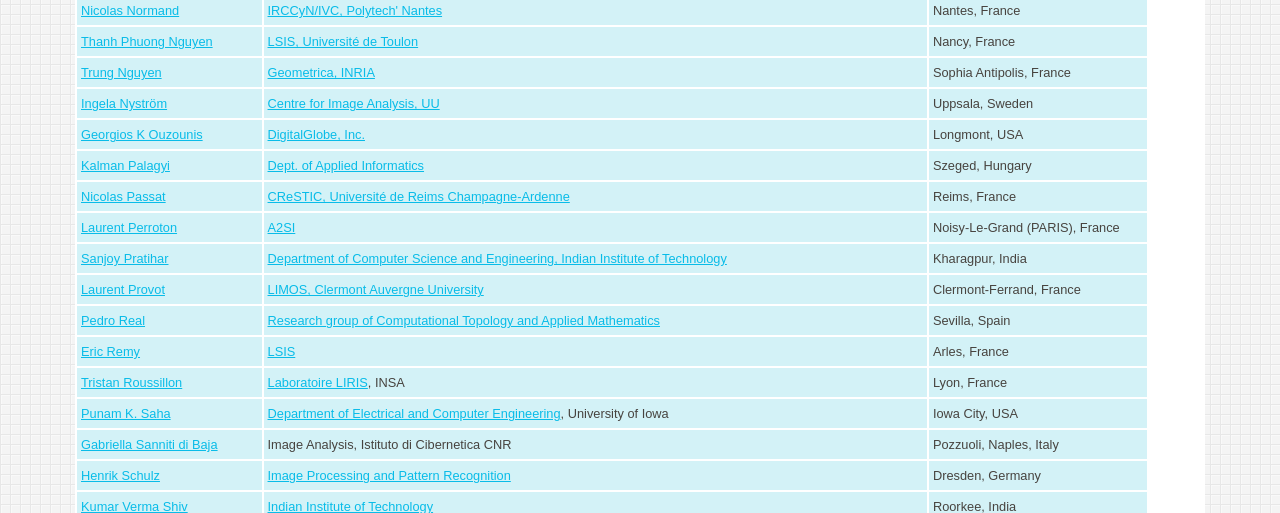
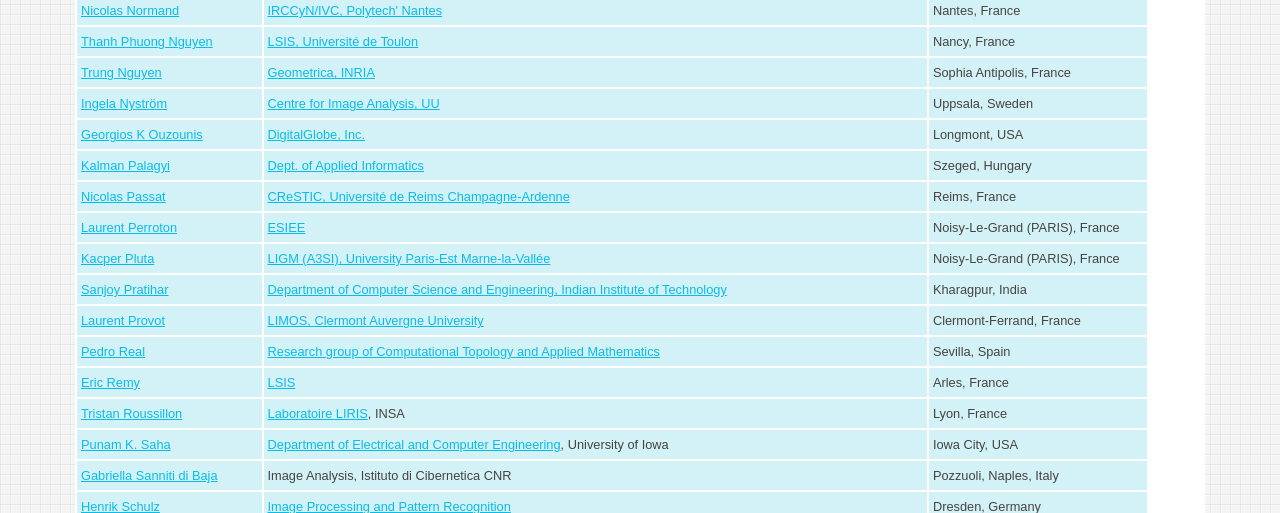
Before and after one commit to TC-18/tc18.org, a PHP site: page /org.php in a window 1280 px wide. Shown: the part 4636-5149 px from the top of the page. Run offline with PHP 8.4, Linux system fonts and the light colour scheme.

Commit message:
new member

```diff
--- a/org.php
+++ b/org.php
@@ -660,9 +660,16 @@ active role:
 
      <tr>
 	<td><a href="http://www.esiee.fr/~perrotol">Laurent Perroton</a></td>
-	<td><a href="http://www.esiee.fr/~coupriem/Sdi_eng/">A2SI</a></td>
+	<td><a href="http://www.esiee.fr">ESIEE</a></td>
 	<td>Noisy-Le-Grand (PARIS), France</td>
      </tr>
+        <tr>
+	<td><a href="https://perso.esiee.fr/~plutak/">Kacper Pluta</a></td>
+	<td><a href="http://ligm.u-pem.fr/equipes/algorithmes-architectures-analyse-et-synthese-dimages/">LIGM (A3SI), University Paris-Est Marne-la-Vallée</a></td>
+	<td>Noisy-Le-Grand (PARIS), France</td>
+     </tr>
+
+
      <tr>
         <td><a href=" http://cse.iitkgp.ac.in/~spratihar/">Sanjoy Pratihar</a></td>
 	<td><a href="http://cse.iitkgp.ac.in/">Department of Computer Science and Engineering, Indian Institute of Technology</a></td>
```
